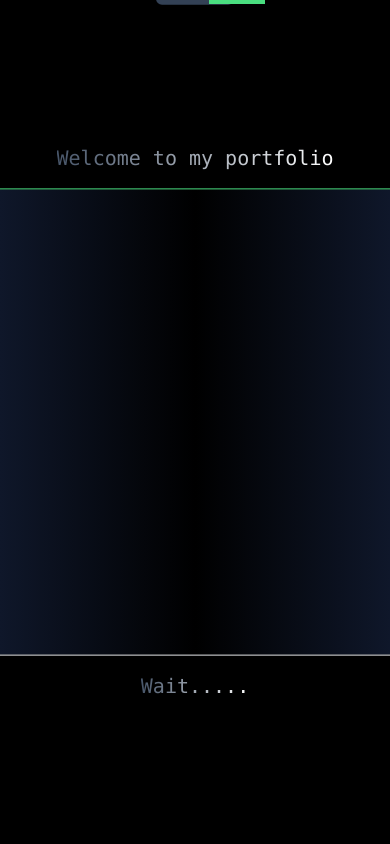
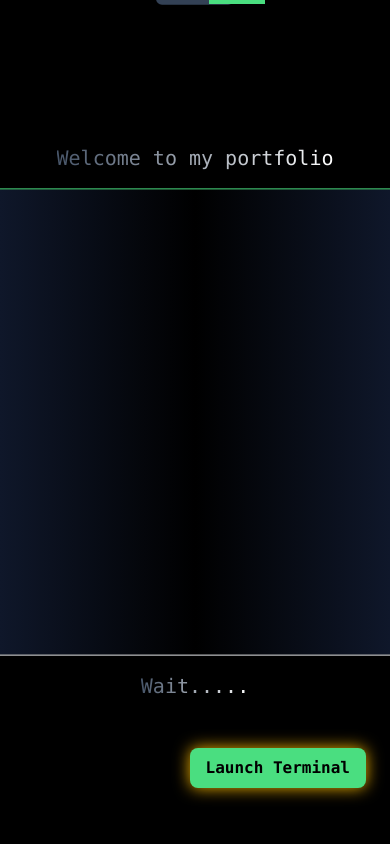
Before and after one commit to zams-putra/portfolio, a React (Vite) app: page / in a window 390 px wide. Shown: the top 844 px of the page. Built offline with nearby package versions, Linux system fonts and the light colour scheme; no server answers.

Commit message:
add: new color

```diff
--- a/src/App.jsx
+++ b/src/App.jsx
@@ -114,10 +114,20 @@ function App() {
 
             <motion.button
               onClick={() => setIsTerminal(true)}
-              whileHover={{ scale: 1.05, boxShadow: "0px 0px 8px rgb(34,197,94)" }}
+              whileHover={{ scale: 1.05 }}
               whileTap={{ scale: 0.95 }}
-              transition={{ duration: 0.5, delay: 0.2 }}
-              className="mb-12 mr-4 self-end bg-green-400 hover:bg-green-500 text-black px-4 py-2 rounded-lg font-semibold shadow-md"
+              initial={{ boxShadow: "0 0 0px #efb100" }}
+              animate={{
+                boxShadow: [
+                  "0 0 0px #efb100",
+                  "0 0 16px #efb100",
+                  "0 0 32px #efb100",
+                  "0 0 16px #efb100",
+                  "0 0 0px #efb100"
+                ]
+              }}
+              transition={{ duration: 2, repeat: Infinity, ease: "easeInOut" }}
+              className="mb-12 mr-4 md:static fixed right-2 bottom-2 self-end bg-green-400 hover:bg-green-500 text-black px-4 py-2 rounded-lg font-semibold"
             >
               Launch Terminal
             </motion.button>
```
